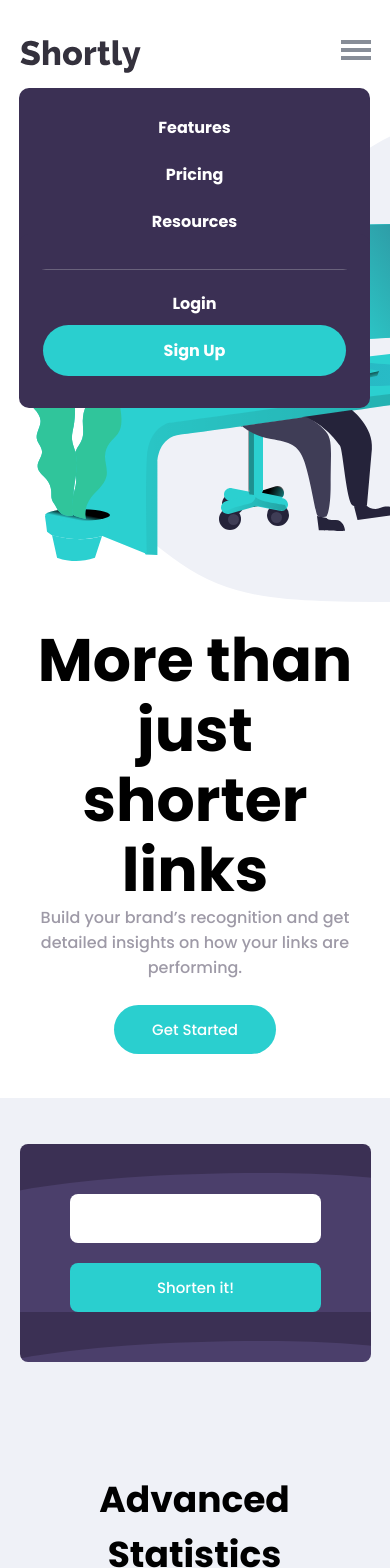
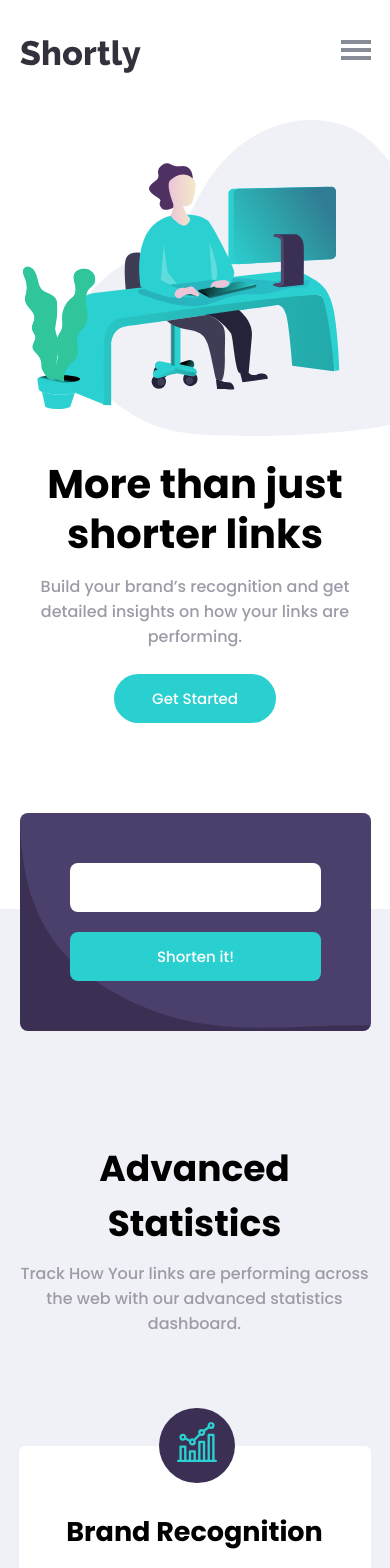
Before and after one commit to giandefaria/url-shortening-api-master, a React (Create React App) app: page / in a window 390 px wide. Shown: the top 1568 px of the page. Built offline with nearby package versions, Linux system fonts and the light colour scheme.

Commit message:
adicionei o menu no mobile e ajustei o visual para o acesso do site no celular

```diff
--- a/src/Headers.js
+++ b/src/Headers.js
@@ -26,10 +26,30 @@ function test() {
 
             </section>
 
-            <img className='menu--icon' src={menu} alt="menu" />
+            <img className='menu--icon' src={menu} alt="menu" onClick={menuOn} />
 
         </header>
   );
+
+        function menuOn() {
+            let navDisplay = document.querySelector('.nav--links');
+            let loginDisplay = document.querySelector('.login--acess');
+            let loginboxDisplay = document.querySelector('.login--box');
+
+            if (navDisplay.classList.value == 'nav--links') {
+                navDisplay.classList.add ('nav--links--display--mobile');
+                loginDisplay.classList.add  ('login--acess--display--mobile');
+                loginboxDisplay.classList.add ('login--box--display--mobile')
+
+            } else {
+                navDisplay.classList.remove ('nav--links--display--mobile');
+                loginDisplay.classList.remove ('login--acess--display--mobile');
+                loginboxDisplay.classList.remove ('login--box--display--mobile')
+            }
+
+        }
+
+
 }
 
 export default test;
--- a/src/index.css
+++ b/src/index.css
@@ -30,7 +30,7 @@ footer {
 
   main {
 
-    background: linear-gradient(to bottom, #ffffff 978px, #EFF1F7 28%);
+    background: linear-gradient(to bottom, #ffffff 789px, #EFF1F7 28%);
   }
 
 }
--- a/src/styles/Header.css
+++ b/src/styles/Header.css
@@ -57,13 +57,14 @@
     }
 
     .nav--links, .login--acess {
-        display: flex;
+        display: none;
         list-style: none;
         gap: 20px;
         flex-direction: column;
         align-items: center;
         border-radius: 10px;
     }
+
 
     .nav--links li a, .login--acess li a {
 
@@ -84,7 +85,7 @@
     }
 
     .login--box  {
-        display: block;
+        display: none;
         position: absolute;
         width: 95%;
         top: 485%;
@@ -94,6 +95,14 @@
         border-radius: 10px;
         padding-top: 35px;
         padding-bottom: 45px;
+    }
+
+    .nav--links--display--mobile, .login--acess--display--mobile {
+        display: flex;
+    }
+
+    .login--box--display--mobile {
+        display: block;
     }
 
     .login--acess {
--- a/src/styles/Main.css
+++ b/src/styles/Main.css
@@ -218,19 +218,55 @@
         align-items: center;
     }
 
+    .main--image img {
+        width: 140%;
+    }
+
     .main--text {
         text-align: center;
+    }
+
+    .title {
+        font-size: 40px;
+        line-height: 50px;
+        padding-bottom: 15px;
     }
 
     .shorten--box {
         flex-direction: column;
         align-items: stretch;
         gap: 20px;
+        background-image: url("/src/images/bg-shorten-mobile.svg");
+        background-size: cover;
     }
 
     .input--link {
         width: auto;
         height: 49px;
+    }
+
+    .inner--shorten {
+        flex-direction: column;
+        align-items: flex-start;
+    }
+
+    .inner--shorten a {
+        padding-bottom: 13px;
+        font-size: initial;
+        word-break: break-word;
+    }
+
+    .shorten--link--and--copy {
+        flex-direction: column;
+        gap: 0px;
+        width: 100%;
+        align-items: flex-start;
+        padding-top: 13px;
+        background: linear-gradient(to bottom, hsl(257, 7%, 63%) 0%, transparent 1%);
+    }
+
+    .copy--button {
+        width: 100%;
     }
 
     .advanced--statistics--box {
@@ -240,11 +276,12 @@
     .container--box--beneficies {
         flex-direction: column;
         text-align: center;
+        gap: 50px;
         background: linear-gradient(to right, transparent 50%, hsl(180, 66%, 49%) 50%, hsl(180, 66%, 49%) 53%, transparent 53%);
     }
 
     .icon--design {
-        left: 45%;
+        left: 40%;
     }
 
     .margin--4 {
```
